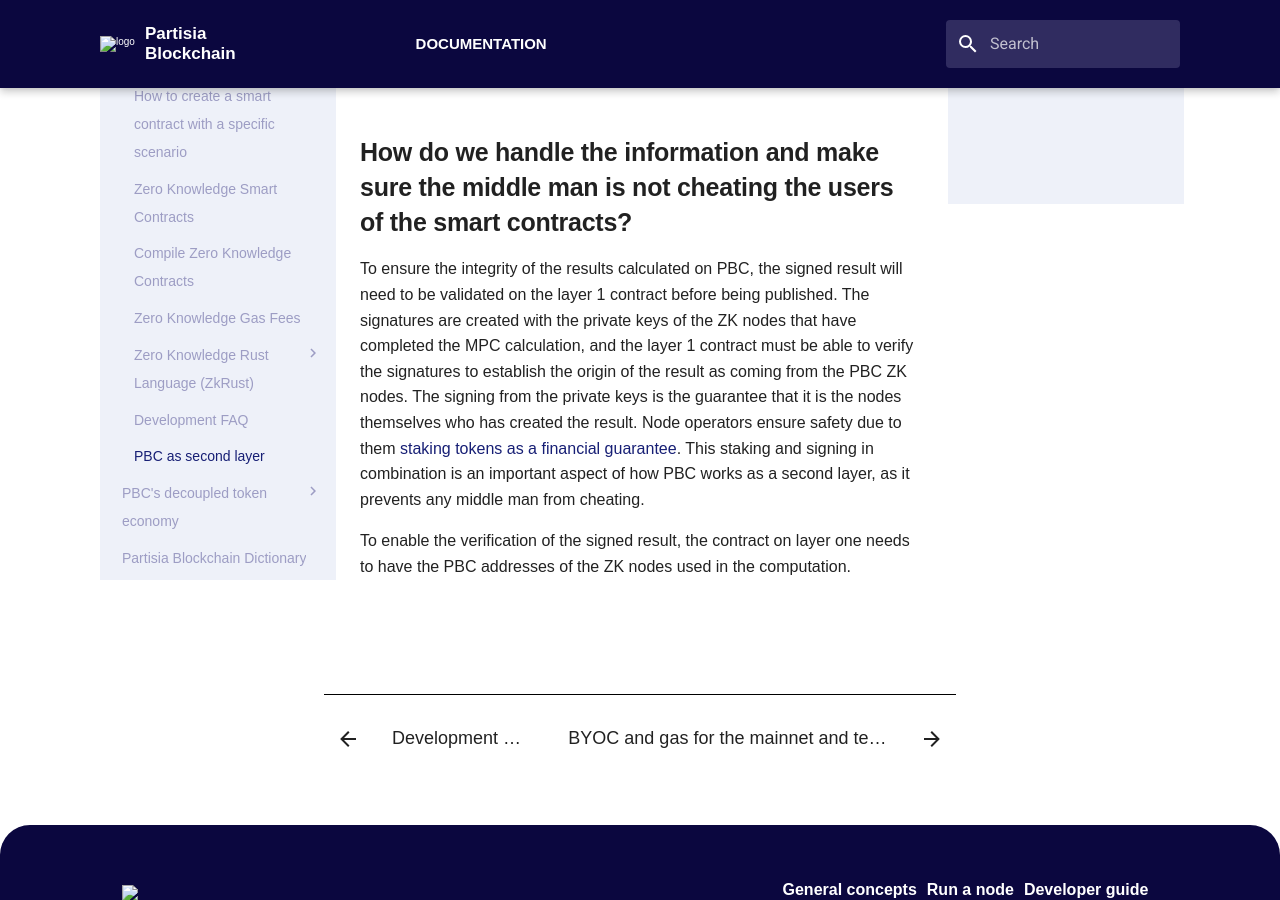
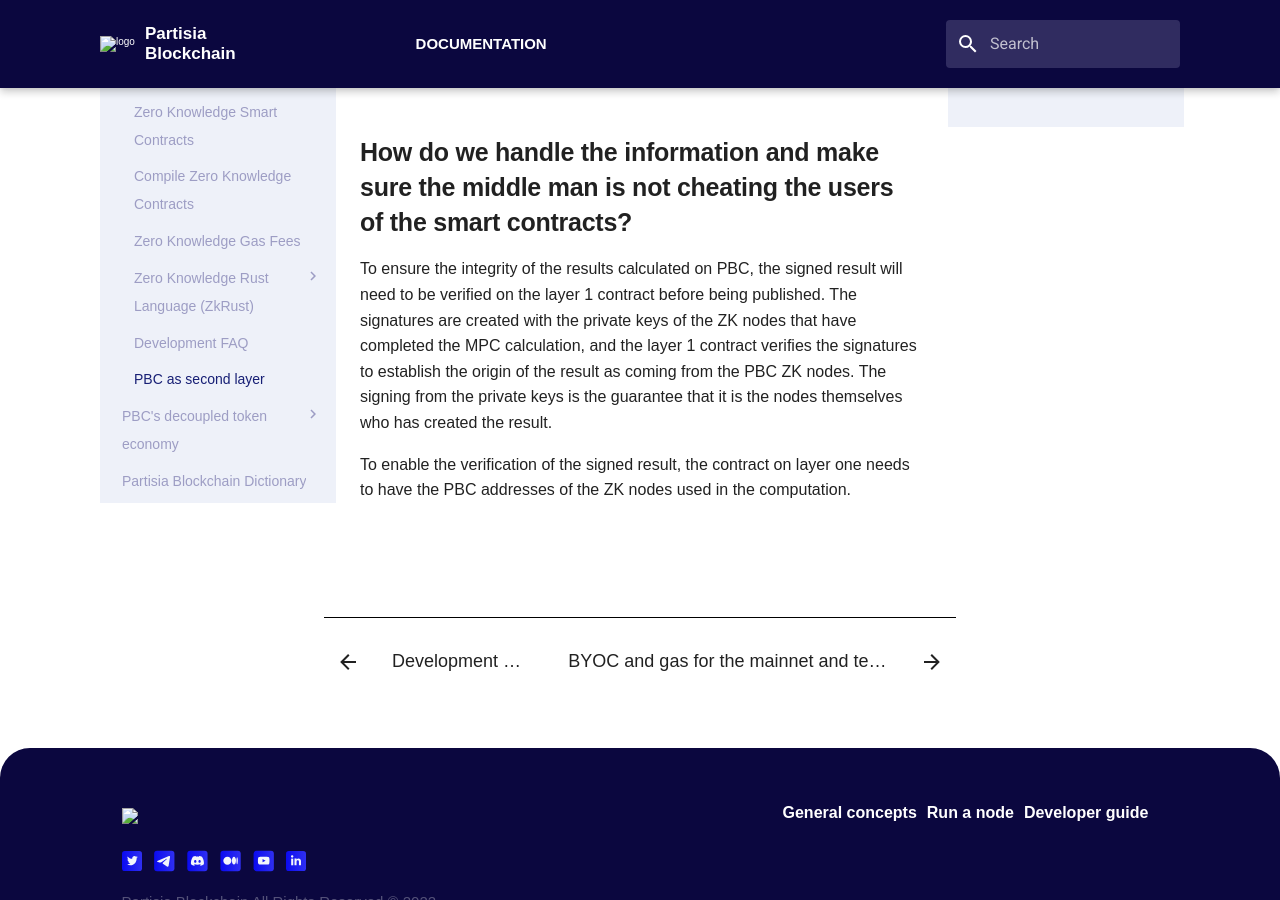
Before and after one commit to 0xSero/partisia-docs, an MkDocs documentation site: the page built from docs/PBC-as-a-second-layer/pbc-as-second-layer.md, in a window 1280 px wide and 900 px high, scrolled down 2127 px. Built offline with MkDocs 1.6.1 and Material for MkDocs 9.7.7, drawn with Linux system fonts in a browser that asks for light colours; some web fonts are replaced; a script that is not in the unit is left out.

Commit message:
Removing the staking argument of the paragraf and integrating Jespers suggestions

```diff
--- a/docs/PBC-as-a-second-layer/pbc-as-second-layer.md
+++ b/docs/PBC-as-a-second-layer/pbc-as-second-layer.md
@@ -30,6 +30,6 @@
 
 ## How do we handle the information and make sure the middle man is not cheating the users of the smart contracts?
 
-To ensure the integrity of the results calculated on PBC, the signed result will need to be validated on the layer 1 contract before being published. The signatures are created with the private keys of the ZK nodes that have completed the MPC calculation, and the layer 1 contract must be able to verify the signatures to establish the origin of the result as coming from the PBC ZK nodes. The signing from the private keys is the guarantee that it is the nodes themselves who has created the result. Node operators ensure safety due to them [staking tokens as a financial guarantee](/docs/operator-0-introduction.md). This staking and signing in combination is an important aspect of how PBC works as a second layer, as it prevents any middle man from cheating.
+To ensure the integrity of the results calculated on PBC, the signed result will need to be verified on the layer 1 contract before being published. The signatures are created with the private keys of the ZK nodes that have completed the MPC calculation, and the layer 1 contract verifies the signatures to establish the origin of the result as coming from the PBC ZK nodes. The signing from the private keys is the guarantee that it is the nodes themselves who has created the result.
 
 To enable the verification of the signed result, the contract on layer one needs to have the PBC addresses of the ZK nodes used in the computation.
```
